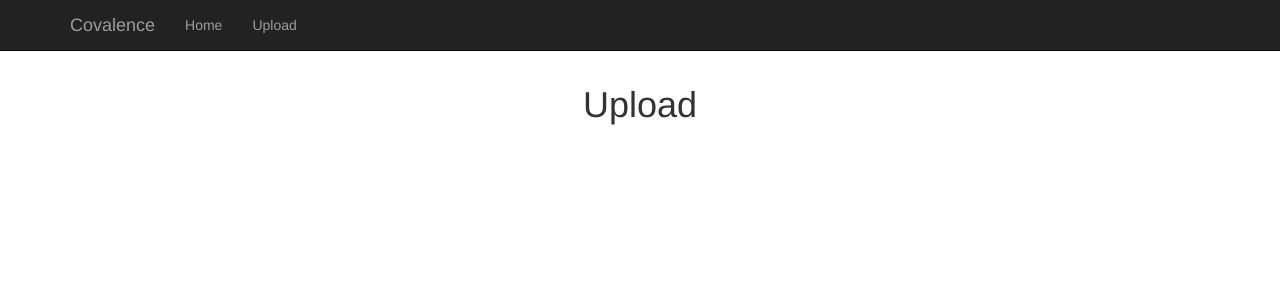
After one commit to 48ca/hacktj2016, a Python web app: template templates/upload.html in a window 1280 px wide. The commit adds this page. Shown: the top 300 px of the page. Run offline with Jinja, Linux system fonts and the light colour scheme; the template is opened without the code that fills it, so the values that code supplies are empty; some libraries are stand-ins or nearby versions.

Commit message:
Start upload view and control

```diff
--- a/app.py
+++ b/app.py
@@ -98,6 +98,10 @@ def login():
 def home():
 	return render_template('home.html')
 
+@app.route('/upload')
+def upload()
+	return render_template('upload.html')
+
 @app.route('/static/<path:path>')
 def send_static():
 	return send_from_directory('static',path) #needed for some files like FA
--- a/templates/header.html
+++ b/templates/header.html
@@ -23,6 +23,7 @@
         <div id="navbar" class="collapse navbar-collapse">
           <ul class="nav navbar-nav">
             <li><a href="/">Home</a></li>
+			<!--
             {% if current_user.is_authenticated %}
               <li><a href="/secret">Home</a></li>
               <li><a href="/logout">Logout</a></li>
@@ -30,6 +31,8 @@
               <li><a href="/login">Login</a></li>
               <li><a href="/register">Register</a></li>
             {% endif %}
+			-->
+			<li><a href="/upload">Upload</a></li>
           </ul>
         </div><!--/.nav-collapse -->
       </div>
--- /dev/null
+++ b/templates/upload.html
@@ -0,0 +1,23 @@
+{% extends 'header.html' %}
+{% block content %}
+<div class="container">
+  <div class="row">
+    <div class="col-md-12">
+      <center>
+        <h1>Upload</h1>
+      </center>
+    </div>
+  </div>
+  <div class="row">
+  </div>
+  {% with messages = get_flashed_messages() %}
+    {% if messages %}
+      {% for message in messages %}
+      <div class="row">
+        <div class="alert alert-info" role="alert">{{ message }}</div>
+      </div>
+      {% endfor %}
+    {% endif %}
+  {% endwith %}
+</div>
+{% endblock %}
```
Also changed, not shown: setup.py (+7 -0 lines), 2 other files.
